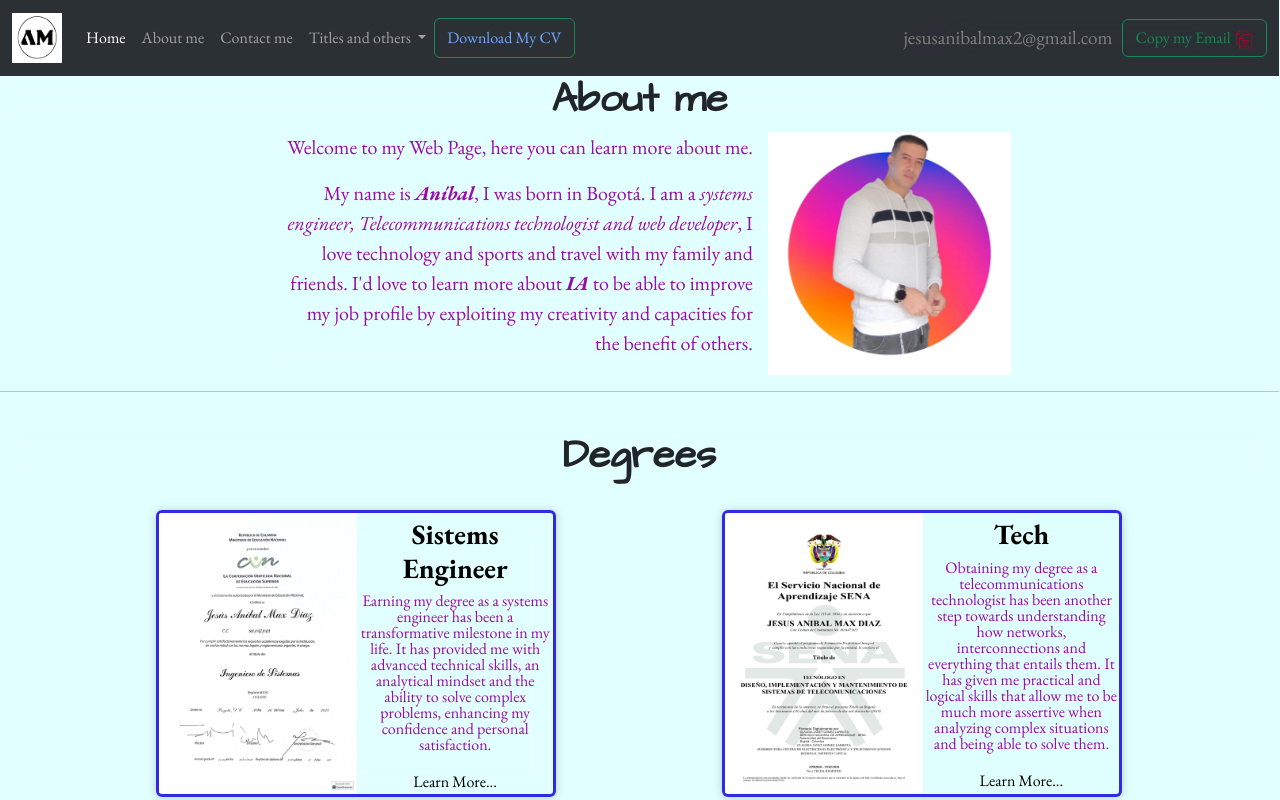
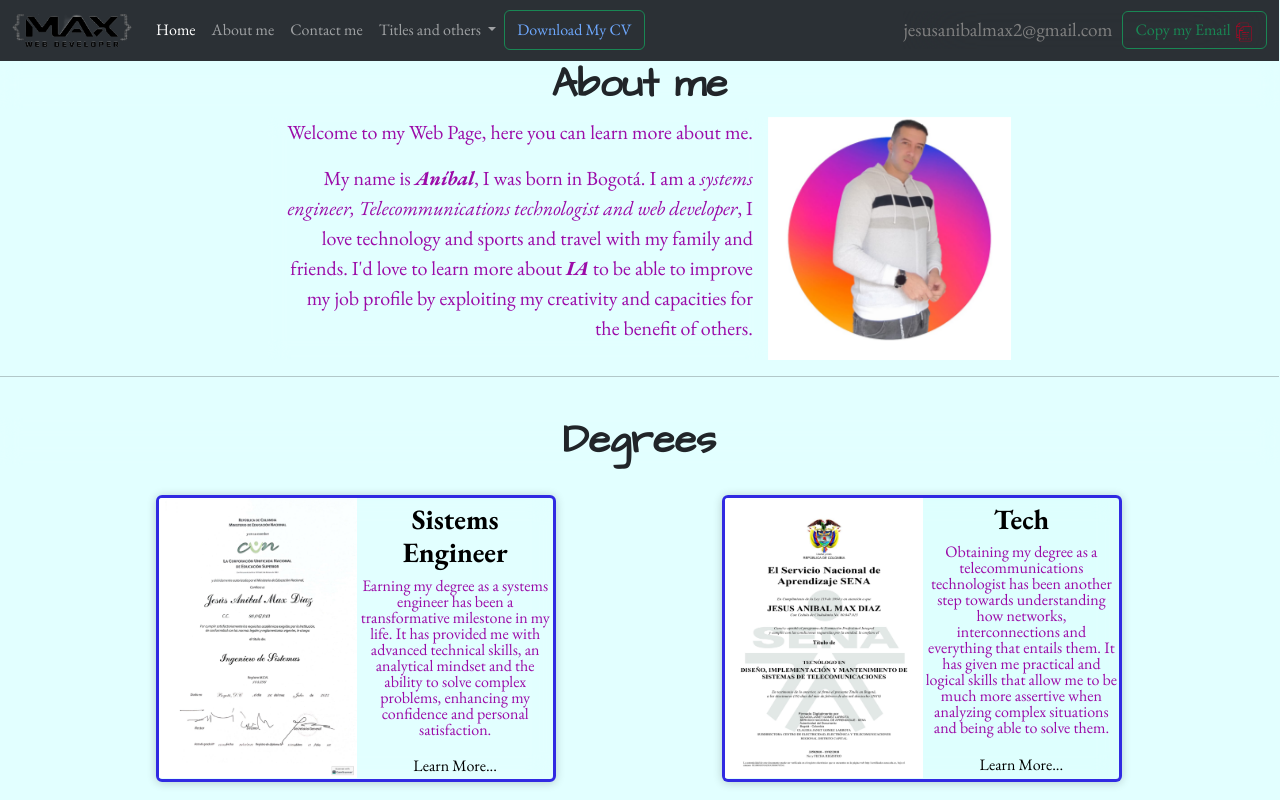
Before and after one commit to AnibalMaxDiaz/cv, a plain HTML site: page index.html in a window 1280 px wide. Shown: the top 800 px of the page. Drawn offline with nearby package versions, Linux system fonts and the light colour scheme.

Commit message:
Change Logo

```diff
--- a/index.html
+++ b/index.html
@@ -21,8 +21,8 @@
 	<body class="personalized-background">
 		<nav class="navbar navbar-expand-lg bg-body-tertiary sticky-top" data-bs-theme="dark">
 			<div class="container-fluid">
-				<a class="navbar-brand" href="#"><img src="./assets/images/logo/logoAMgif.gif" alt="Logotipo AM" class="logo"
-						width="50"></a>
+				<a class="navbar-brand" href="#"><img src="./assets/images/logo/LogoMax4-2.png" alt="Logotipo AM" class="logo"
+						width="120"></a>
 				<button class="navbar-toggler" type="button" data-bs-toggle="collapse" data-bs-target="#navbarSupportedContent"
 					aria-controls="navbarSupportedContent" aria-expanded="false" aria-label="Toggle navigation">
 					<span class="navbar-toggler-icon"></span>
```
Also changed, not shown: assets/images/1.png (added), assets/images/Logo2.png (added), assets/images/black.png (added), assets/images/logo/LogoMax2.png (added), assets/images/logo/LogoMax3NoFondo.png (added), assets/images/logo/LogoMax4-2.png (added), assets/images/logo/LogoMax4.png (added).
